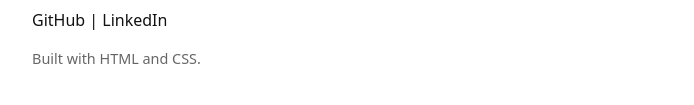
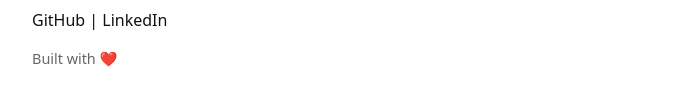
Before and after one commit to arthurskonrad/arthurskonrad.github.io, a plain HTML site: page index.html in a window 1280 px wide. Shown: the part 553-658 px from the top of the page, without its empty margins (291-985 px from the left). Drawn offline with Linux system fonts and the light colour scheme.

Commit message:
feat: add built with

```diff
--- a/index.html
+++ b/index.html
@@ -92,7 +92,7 @@
         </nav>
 
         <p class="footer">
-            Built with HTML and CSS.
+            Built with ❤️
         </p>
     </div>
 </section>
```
